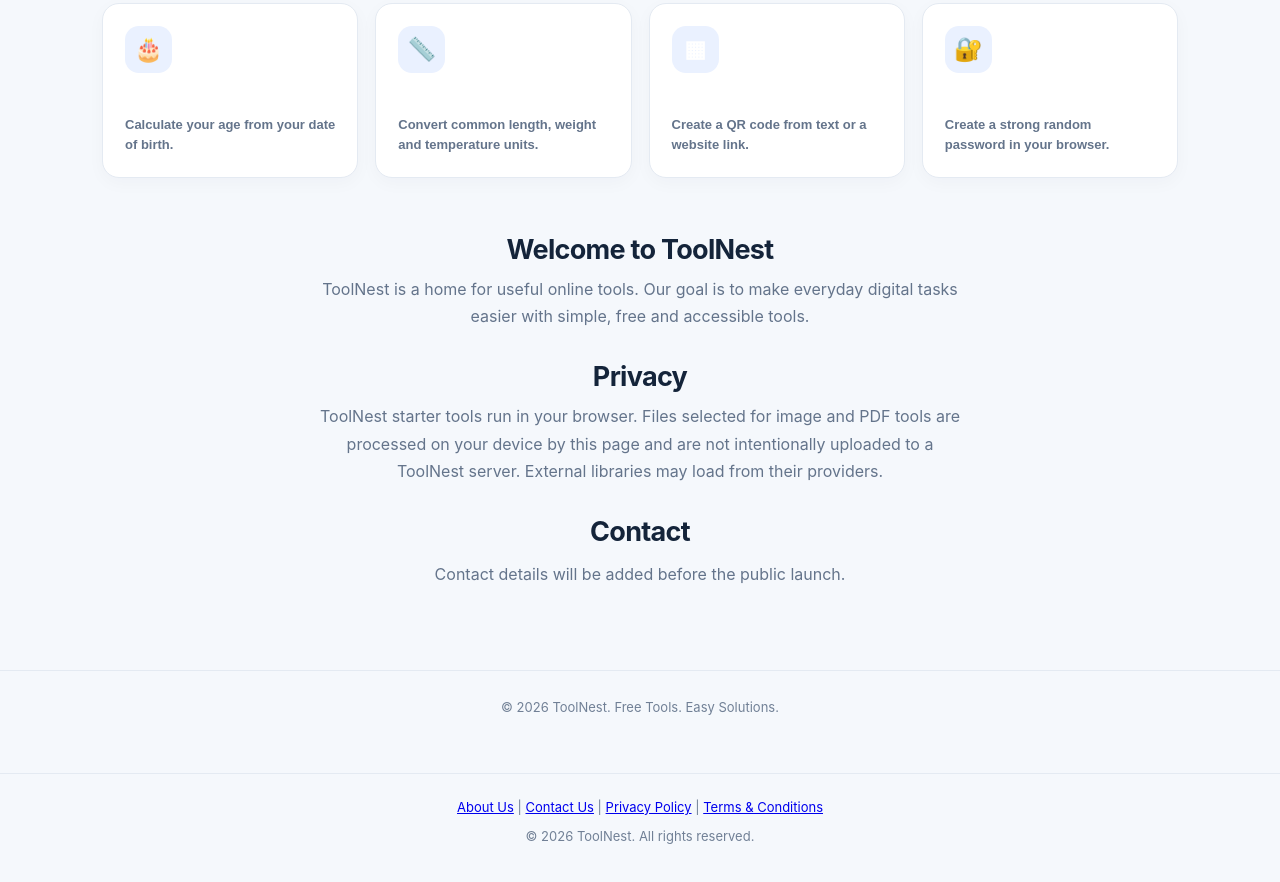
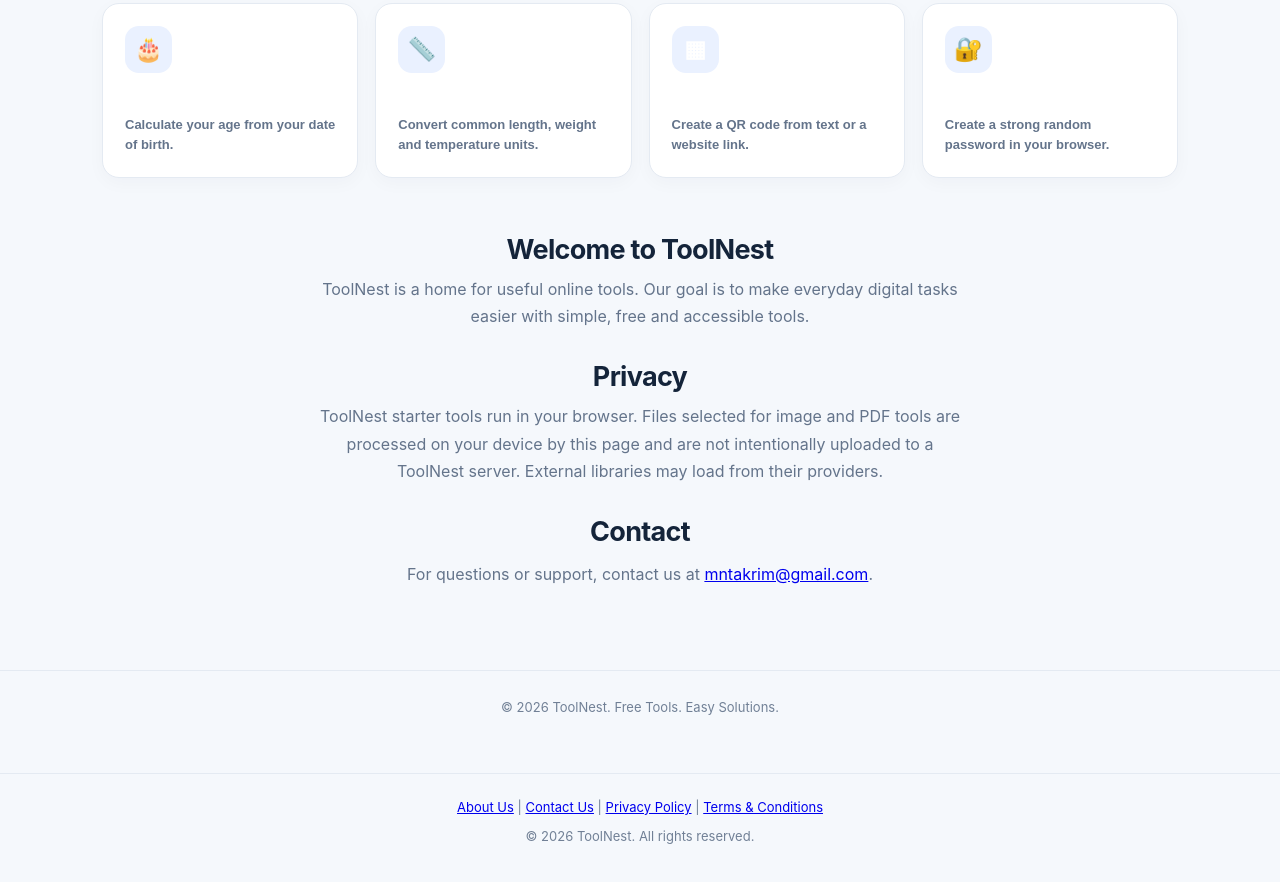
Before and after one commit to takrim-ta/toolnest, a plain HTML site: page index.html in a window 1280 px wide. Shown: the part 975-1857 px from the top of the page. Drawn offline with Linux system fonts and the light colour scheme.

Commit message:
Update index.html

```diff
--- a/index.html
+++ b/index.html
@@ -60,7 +60,7 @@ footer{text-align:center;padding:28px;color:#718096;font-size:13px;border-top:1p
 <section class="panel" id="panel" aria-live="polite"></section>
 <section id="about" style="margin-top:55px;text-align:center"><h2>Welcome to ToolNest</h2><p style="color:var(--muted);max-width:650px;margin:10px auto;line-height:1.7">ToolNest is a home for useful online tools. Our goal is to make everyday digital tasks easier with simple, free and accessible tools.</p></section>
 <section id="privacy" style="margin-top:30px;text-align:center"><h2>Privacy</h2><p style="color:var(--muted);max-width:650px;margin:10px auto;line-height:1.7">ToolNest starter tools run in your browser. Files selected for image and PDF tools are processed on your device by this page and are not intentionally uploaded to a ToolNest server. External libraries may load from their providers.</p></section>
-<section id="contact" style="margin-top:30px;text-align:center"><h2>Contact</h2><p style="color:var(--muted)">Contact details will be added before the public launch.</p></section>
+<section id="contact" style="margin-top:30px;text-align:center"><h2>Contact</h2><p style="color:var(--muted)">For questions or support, contact us at <a href="mailto:mntakrim@gmail.com">mntakrim@gmail.com</a>.</p></section>
 </main>
 <footer>© <span id="year"></span> ToolNest. Free Tools. Easy Solutions.</footer>
 <script src="https://cdnjs.cloudflare.com/ajax/libs/qrcodejs/1.0.0/qrcode.min.js"></script>
```
